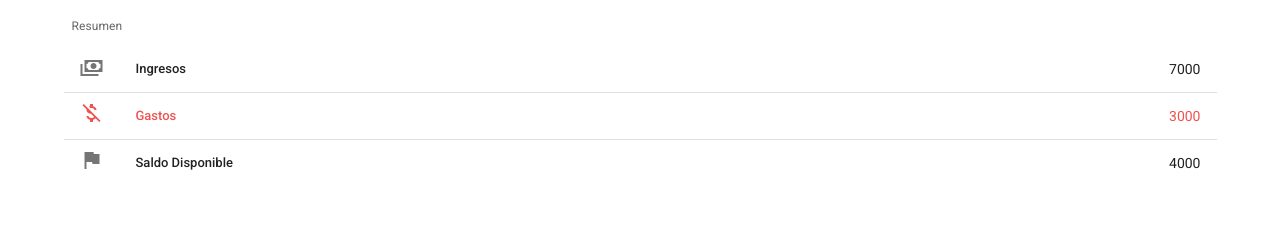
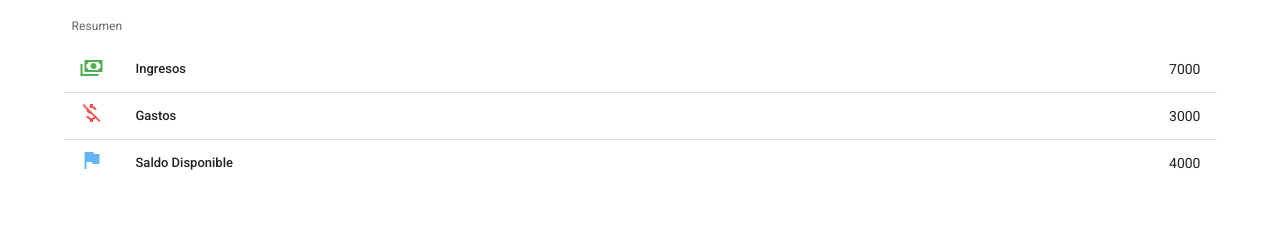
Before and after one commit to LBaure/mybudget, a Nuxt app: page / in a window 1280 px wide. Shown: the part 352-588 px from the top of the page. Built offline with nearby package versions, Linux system fonts and the light colour scheme.

Commit message:
correccion colores css

```diff
--- a/nuxt.config.js
+++ b/nuxt.config.js
@@ -51,10 +51,10 @@ export default {
           primary: colors.blue.darken2,
           accent: colors.grey.darken3,
           secondary: colors.amber.darken3,
-          info: colors.teal.lighten1,
+          info: colors.blue.lighten2,
           warning: colors.amber.base,
           error: colors.red.lighten1,
-          success: colors.green.accent3
+          success: colors.green.base
         }
       }
     }
--- a/pages/index.vue
+++ b/pages/index.vue
@@ -68,13 +68,13 @@
 
             <v-list flat dense>
               <v-subheader>Resumen</v-subheader>
-              <v-list-item-group
+              <!-- <v-list-item-group
                 v-model="selectedItem"
-              >
+              > -->
                 <template v-for="(item, index) in items">
-                  <v-list-item :key="index.text" :color="item.color" >
+                  <v-list-item :key="index.text">
                     <v-list-item-icon>
-                      <v-icon v-text="item.icon"></v-icon>
+                      <v-icon :color="item.color"  v-text="item.icon"></v-icon>
                     </v-list-item-icon>
                     <v-list-item-content>
                       <v-list-item-title v-text="item.text"></v-list-item-title>
@@ -87,7 +87,7 @@
                     :key="index"
                   ></v-divider>
                 </template>
-              </v-list-item-group>
+              <!-- </v-list-item-group> -->
             </v-list>
 
           </v-card-text>
@@ -105,7 +105,7 @@ export default {
       value: 90,
       selectedItem: 1,
       items: [
-        { text: 'Ingresos', icon: 'mdi-cash-multiple', value: 7000, color: 'secondary' },
+        { text: 'Ingresos', icon: 'mdi-cash-multiple', value: 7000, color: 'success' },
         { text: 'Gastos', icon: 'mdi-currency-usd-off', value: 3000, color: 'error' },
         { text: 'Saldo Disponible', icon: 'mdi-flag', value: 4000, color: 'info' },
       ],
```
